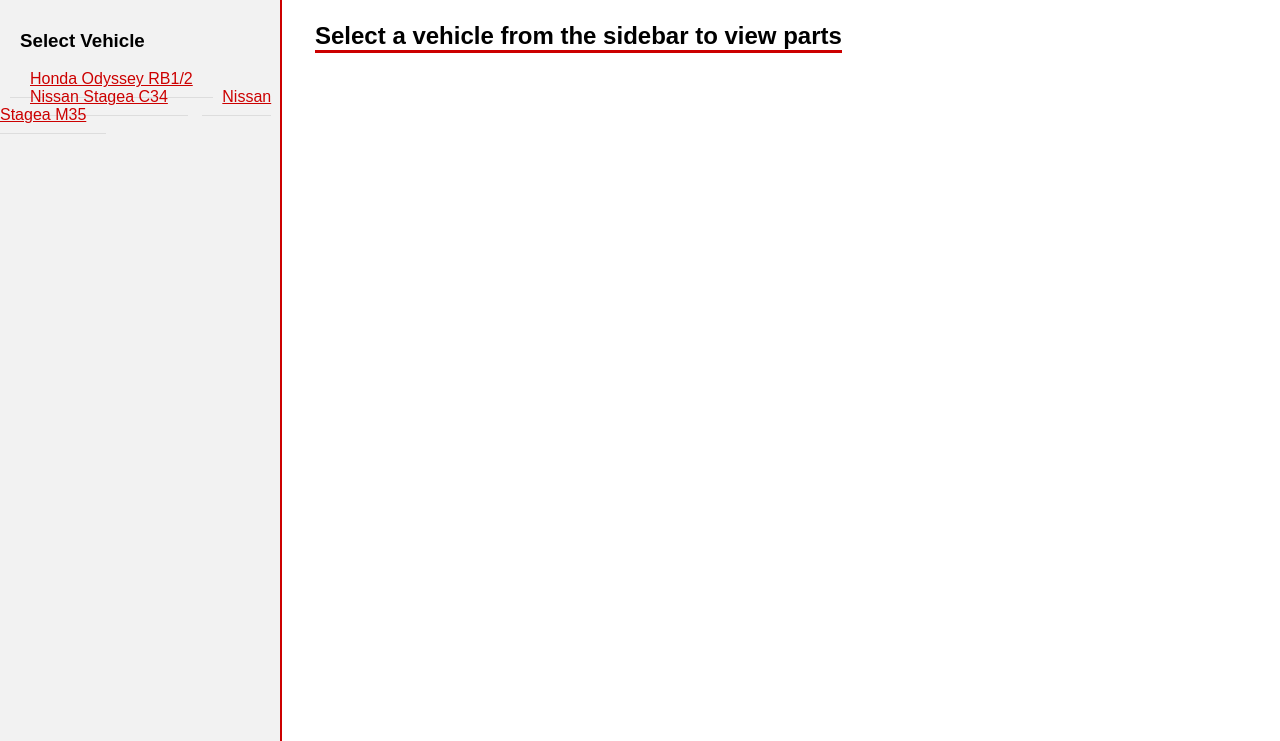
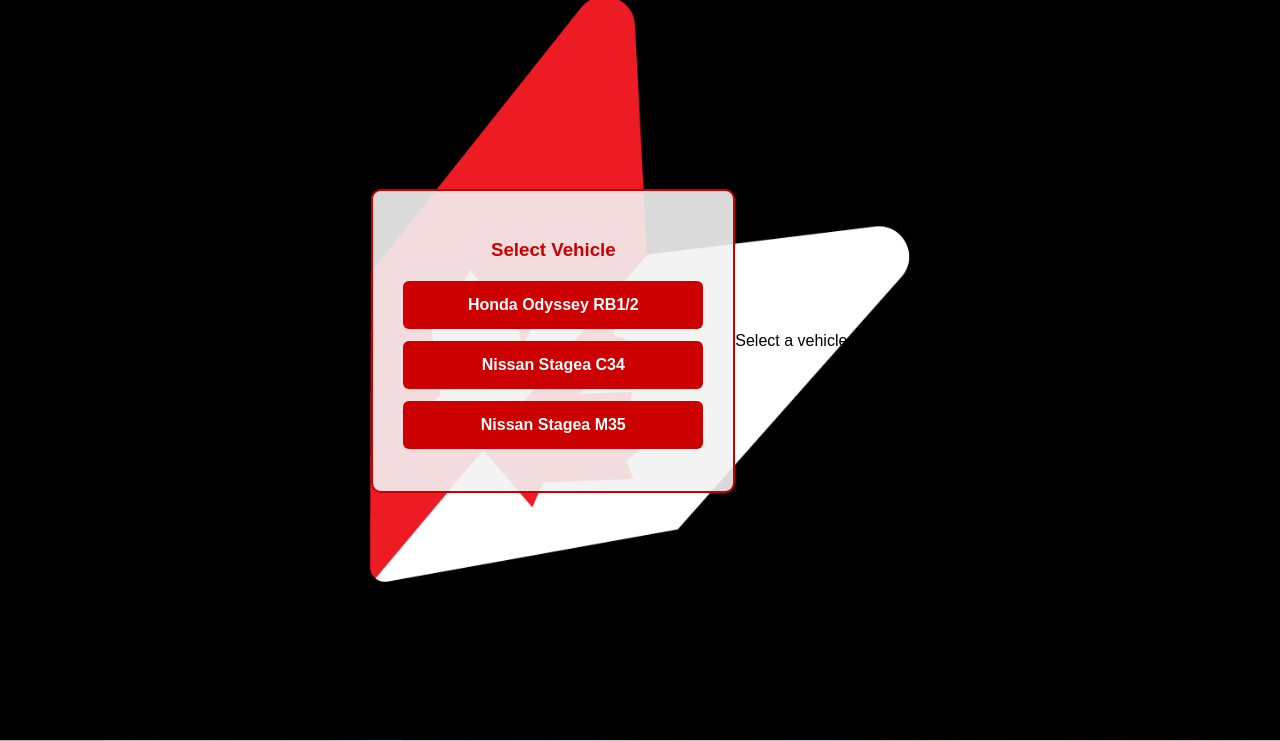
Before and after one commit to tayleb/JDMPARTSNOW, a plain HTML site: page index.html in a window 1280 px wide. Shown: the part 59-800 px from the top of the page. Drawn offline with Linux system fonts and the light colour scheme.

Commit message:
style.css

```diff
--- a/style.css
+++ b/style.css
@@ -1,13 +1,40 @@
-body { margin: 0; font-family: Arial, sans-serif; background: white; }
-.header { background: #cc0000; color: white; padding: 15px; font-size: 22px; text-align: center; font-weight: bold; }
-.sidebar { width: 280px; height: 100vh; position: fixed; left: 0; top: 0; background: #f2f2f2; border-right: 2px solid #cc0000; padding-top: 70px; overflow-y: auto; }
-.sidebar h3 { padding-left: 20px; }
-.vehicle-item { padding: 10px 20px; cursor: pointer; border-bottom: 1px solid #ddd; }
-.vehicle-item:hover { background: #ffe6e6; }
-.submenu { display: none; background: #ffffff; border-left: 3px solid #cc0000; }
-.submenu div { padding: 8px 30px; cursor: pointer; border-bottom: 1px solid #eee; }
-.submenu div:hover { background: #ffcccc; }
-.content { margin-left: 290px; padding: 25px; }
-.title { font-size: 24px; font-weight: bold; border-bottom: 3px solid #cc0000; display: inline-block; margin-bottom: 15px; }
-.partnumber { background: #ffefef; border: 1px solid #cc0000; padding: 10px; margin: 5px 0; width: fit-content; border-radius: 4px; }
-a { color: #cc0000; text-decoration: underline; margin-left: 10px; }
+body {
+  margin: 0;
+  font-family: Arial, sans-serif;
+  background: url('CDNJDMPARTS.png') no-repeat center center fixed; /* custom background */
+  background-size: cover; /* cover whole screen */
+  display: flex;
+  justify-content: center; /* horizontal center */
+  align-items: center;     /* vertical center */
+  height: 100vh;           /* full viewport height */
+}
+
+.sidebar {
+  width: 300px;
+  background: rgba(242, 242, 242, 0.9); /* semi-transparent to see background */
+  border: 2px solid #cc0000;
+  padding: 30px;
+  text-align: center;
+  border-radius: 10px;     /* optional rounded edges */
+}
+
+.sidebar h3 {
+  margin-bottom: 20px;
+  color: #cc0000;
+}
+
+.vehicle-item {
+  display: block;
+  padding: 15px;
+  margin: 12px 0;
+  background-color: #cc0000; /* red button */
+  color: white;               /* white text */
+  text-decoration: none;
+  font-weight: bold;
+  border-radius: 6px;
+  transition: 0.3s;           /* smooth hover effect */
+}
+
+.vehicle-item:hover {
+  background-color: #990000;  /* darker red on hover */
+}
```
